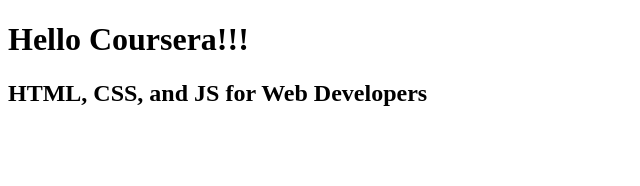
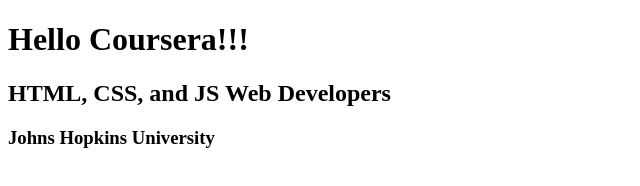
Before and after one commit to MurtazaM20/coursera-test, a plain HTML site: page site/index.html in a window 1280 px wide. Shown: the whole page, without its empty margins (0-640 px from the left). Drawn offline with Linux system fonts and the light colour scheme.

Commit message:
1 line added

```diff
--- a/site/index.html
+++ b/site/index.html
@@ -5,6 +5,7 @@
 </head>
 <body>
     <h1>Hello Coursera!!!</h1>
-    <h2>HTML, CSS, and JS for Web Developers</h2>
+    <h2>HTML, CSS, and JS  Web Developers</h2>
+    <h3>Johns Hopkins University</h3>
 </body>
 </html>
```
